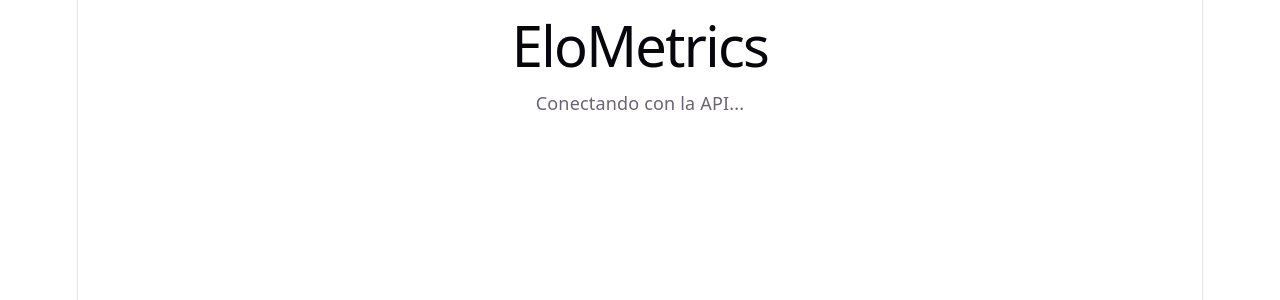
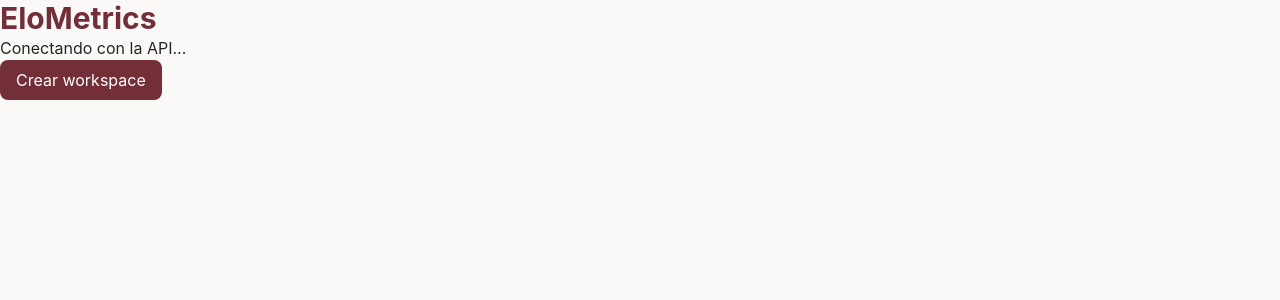
Before and after one commit to imjrbarreto/chess-t, a React (Vite) app: page / in a window 1280 px wide. Shown: the top 300 px of the page. Built offline with nearby package versions, Linux system fonts and the light colour scheme; no server answers.

Commit message:
feat: configure Tailwind CSS and design tokens

```diff
--- a/package.json
+++ b/package.json
@@ -11,10 +11,12 @@
     "api:generate": "orval"
   },
   "dependencies": {
+    "@tailwindcss/vite": "^4.3.5",
     "@tanstack/react-query": "^5.108.3",
     "axios": "^1.21.1",
     "react": "^19.3.1",
-    "react-dom": "^19.3.1"
+    "react-dom": "^19.3.1",
+    "tailwindcss": "^4.3.5"
   },
   "devDependencies": {
     "@eslint/js": "^10.0.1",
--- a/src/App.tsx
+++ b/src/App.tsx
@@ -9,11 +9,18 @@ function App() {
 
     return (
         <div>
-            <h1>EloMetrics</h1>
+            <h1 className="text-3xl font-bold text-primary">
+                EloMetrics
+            </h1>
 
             {isPending && <p>Conectando con la API...</p>}
             {isError && <p>Error de conexión.</p>}
             {isSuccess && <p>API conectada correctamente ✅</p>}
+
+          <button className="rounded-lg bg-primary px-4 py-2 text-white hover:bg-primary-hover">
+              Crear workspace
+          </button>
+
         </div>
     );
 }
--- a/src/index.css
+++ b/src/index.css
@@ -1,111 +1,21 @@
-:root {
-  --text: #6b6375;
-  --text-h: #08060d;
-  --bg: #fff;
-  --border: #e5e4e7;
-  --code-bg: #f4f3ec;
-  --accent: #aa3bff;
-  --accent-bg: rgba(170, 59, 255, 0.1);
-  --accent-border: rgba(170, 59, 255, 0.5);
-  --social-bg: rgba(244, 243, 236, 0.5);
-  --shadow:
-    rgba(0, 0, 0, 0.1) 0 10px 15px -3px, rgba(0, 0, 0, 0.05) 0 4px 6px -2px;
+@import "tailwindcss";
 
-  --sans: system-ui, 'Segoe UI', Roboto, sans-serif;
-  --heading: system-ui, 'Segoe UI', Roboto, sans-serif;
-  --mono: ui-monospace, Consolas, monospace;
+@theme {
+    --color-primary: #722F37;
+    --color-primary-hover: #542229;
 
-  font: 18px/145% var(--sans);
-  letter-spacing: 0.18px;
-  color-scheme: light dark;
-  color: var(--text);
-  background: var(--bg);
-  font-synthesis: none;
-  text-rendering: optimizeLegibility;
-  -webkit-font-smoothing: antialiased;
-  -moz-osx-font-smoothing: grayscale;
+    --color-background: #FAF9F7;
+    --color-surface: #FFFFFF;
+    --color-foreground: #262626;
+    --color-muted: #737373;
+    --color-border: #E5E5E5;
 
-  @media (max-width: 1024px) {
-    font-size: 16px;
-  }
+    --color-success: #15803D;
+    --color-destructive: #DC2626;
 }
 
-@media (prefers-color-scheme: dark) {
-  :root {
-    --text: #9ca3af;
-    --text-h: #f3f4f6;
-    --bg: #16171d;
-    --border: #2e303a;
-    --code-bg: #1f2028;
-    --accent: #c084fc;
-    --accent-bg: rgba(192, 132, 252, 0.15);
-    --accent-border: rgba(192, 132, 252, 0.5);
-    --social-bg: rgba(47, 48, 58, 0.5);
-    --shadow:
-      rgba(0, 0, 0, 0.4) 0 10px 15px -3px, rgba(0, 0, 0, 0.25) 0 4px 6px -2px;
-  }
-
-  #social .button-icon {
-    filter: invert(1) brightness(2);
-  }
+@layer base {
+    body {
+        @apply bg-background text-foreground antialiased;
+    }
 }
-
-#root {
-  width: 1126px;
-  max-width: 100%;
-  margin: 0 auto;
-  text-align: center;
-  border-inline: 1px solid var(--border);
-  min-height: 100svh;
-  display: flex;
-  flex-direction: column;
-  box-sizing: border-box;
-}
-
-body {
-  margin: 0;
-}
-
-h1,
-h2 {
-  font-family: var(--heading);
-  font-weight: 500;
-  color: var(--text-h);
-}
-
-h1 {
-  font-size: 56px;
-  letter-spacing: -1.68px;
-  margin: 32px 0;
-  @media (max-width: 1024px) {
-    font-size: 36px;
-    margin: 20px 0;
-  }
-}
-h2 {
-  font-size: 24px;
-  line-height: 118%;
-  letter-spacing: -0.24px;
-  margin: 0 0 8px;
-  @media (max-width: 1024px) {
-    font-size: 20px;
-  }
-}
-p {
-  margin: 0;
-}
-
-code,
-.counter {
-  font-family: var(--mono);
-  display: inline-flex;
-  border-radius: 4px;
-  color: var(--text-h);
-}
-
-code {
-  font-size: 15px;
-  line-height: 135%;
-  padding: 4px 8px;
-  background: var(--code-bg);
-}
--- a/vite.config.ts
+++ b/vite.config.ts
@@ -1,7 +1,7 @@
 import react from '@vitejs/plugin-react'
+import tailwindcss from '@tailwindcss/vite'
 import { defineConfig } from 'vite'
 
-// https://vite.dev/config/
 export default defineConfig({
-  plugins: [react()],
+    plugins: [react(), tailwindcss()],
 })
```
Also changed, not shown: 1 other file (tests, documents, lock files or other folders).
